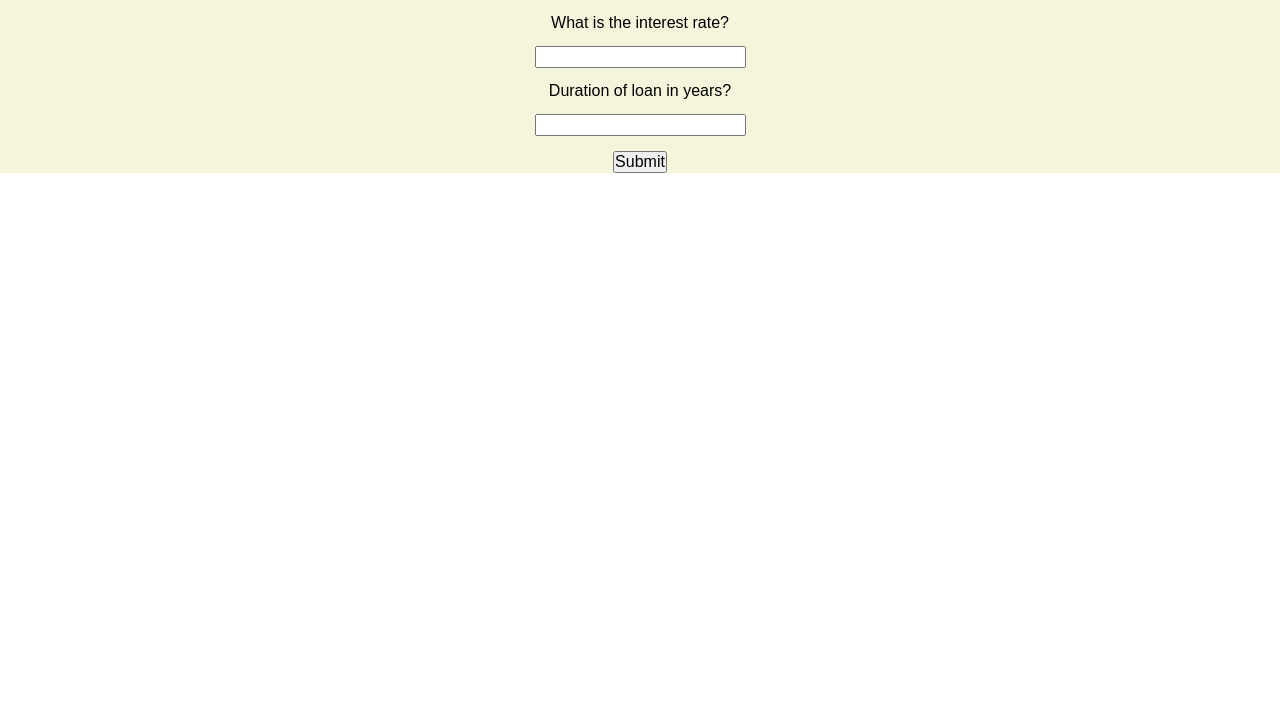
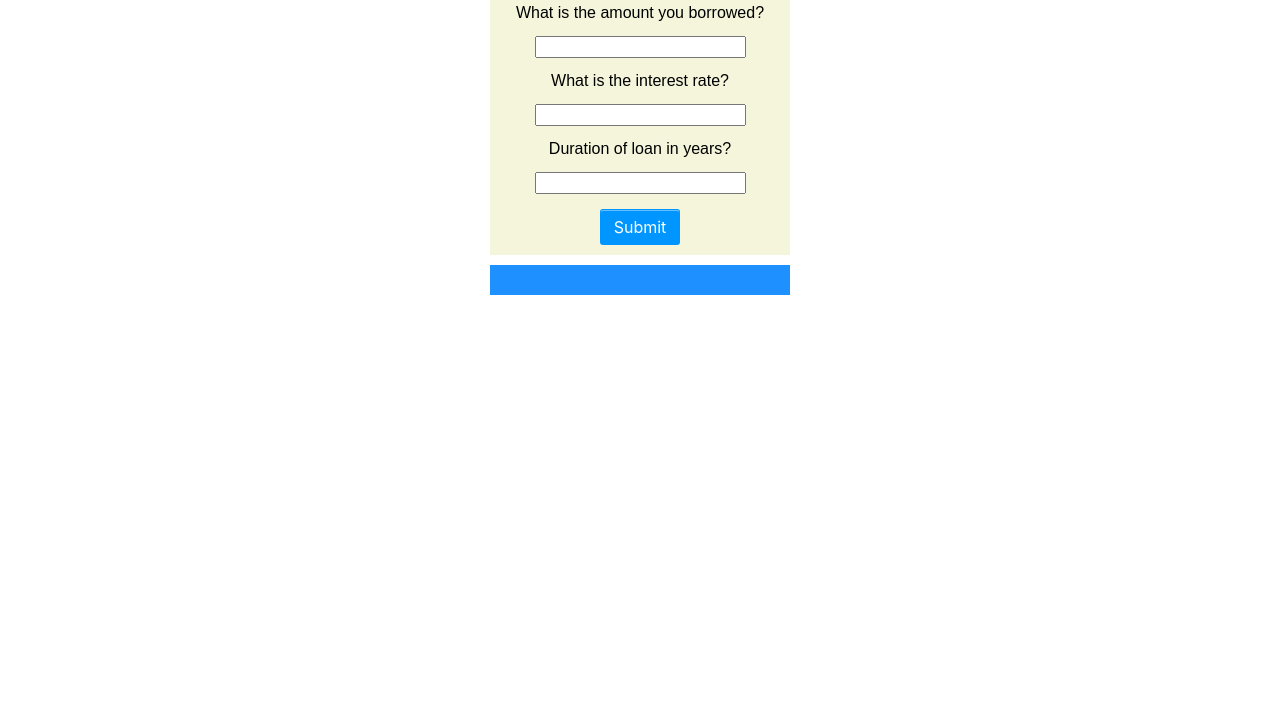
Before and after one commit to woestyn101/interest_rate, a plain HTML site: page index.html in a window 1280 px wide. Shown: the part 84-800 px from the top of the page. Drawn offline with Linux system fonts and the light colour scheme.

Commit message:
css style

```diff
--- a/assets/css/style.css
+++ b/assets/css/style.css
@@ -1,14 +1,94 @@
-body {
-   text-align: center;
+
+header {
+    background-color: dodgerblue;
+    line-height: 4rem;
+    color: white;
+    font-size: 2rem;
+    width:100%;
 }
 
-.questions {
+body {
+  text-align: center;
+  margin:auto;
+
+}
+main {
+text-align: center;
+margin: auto;
+
+
+}
+
+input[type="text"]{
+    font-size: 2rem;
+    width:40px;
+    margin: 10px;
+}
+
+#content {
     display: flex;
     flex-direction: column;
     background-color: beige;
+    width:300px;
+    text-align: center;
+    margin:auto;
+    margin-bottom:10px;
+    padding:10px;
 
 }
 
-.questions p {
+#content p {
     margin-top: 15px;
 }
+
+#outPut {
+    margin-top: 10px;
+    background-color: dodgerblue;
+    padding:15px;
+    color: white;
+    width: 300px;
+    margin:auto;
+
+}
+
+/* CSS */
+.button-7 {
+    width:80px;
+     background-color: #0095ff;
+     border: 1px solid transparent;
+     border-radius: 3px;
+     box-shadow: rgba(255, 255, 255, .4) 0 1px 0 0 inset;
+     box-sizing: border-box;
+     color: #fff;
+     cursor: pointer;
+     display: inline-block;
+     font-family: -apple-system,system-ui,"Segoe UI","Liberation Sans",sans-serif;
+     font-size: 1rem;
+     font-weight: 400;
+     line-height: 1.15385;
+     margin: 0;
+     outline: none;
+     padding: 8px;
+     position: relative;
+     text-align: center;
+     text-decoration: none;
+     user-select: none;
+     -webkit-user-select: none;
+     touch-action: manipulation;
+     vertical-align: baseline;
+     white-space: nowrap;
+   }
+
+   .button-7:hover,
+   .button-7:focus {
+     background-color: #07c;
+   }
+
+   .button-7:focus {
+     box-shadow: 0 0 0 4px rgba(0, 149, 255, .15);
+   }
+
+   .button-7:active {
+     background-color: #0064bd;
+     box-shadow: none;
+   }
--- a/assets/js/index.js
+++ b/assets/js/index.js
@@ -1,9 +1,13 @@
+function interest(principal, rate, years) {
+  return ((principal * rate) / 100) * years;
+}
+console.log(interest(10000, 3.5, 5));
+
  document.getElementById("Submit").onclick = function () {
         var theAmount = document.getElementById("amount").value;
         var theRate = document.getElementById("rate").value;
         var theYears = document.getElementById("years").value;
+         var theResult = interest(theAmount, theRate, theYears);
+         document.getElementById("result").innerHTML = theResult;
 
-        document.getElementById("one").innerHTML = theAmount;
-        document.getElementById("two").innerHTML = theRate;
-        document.getElementById("three").innerHTML = theYears;
       };
--- a/index.html
+++ b/index.html
@@ -16,20 +16,17 @@
       <h1>Calculate interest Rate</h1>
     </header>
     <main>
-      <section class="questions">
-        <p>What is the amount your borrowed?</p>
+      <section id="content">
+        <p>What is the amount you borrowed?</p>
         <p><input type="" id="amount" /></p>
         <p>What is the interest rate?</p>
         <p><input type="" id="rate" /></p>
         <p>Duration of loan in years?</p>
         <p><input type="" id="years" /></p>
-        <p><button id="Submit">Submit</button></p>
+        <p><button id="Submit" class="button-7">Submit</button></p>
       </section>
       <section id="outPut">
         <p id="result"></p>
-        <p id="one"></p>
-        <p id="two"></p>
-        <p id="three"></p>
       </section>
     </main>
 
```
